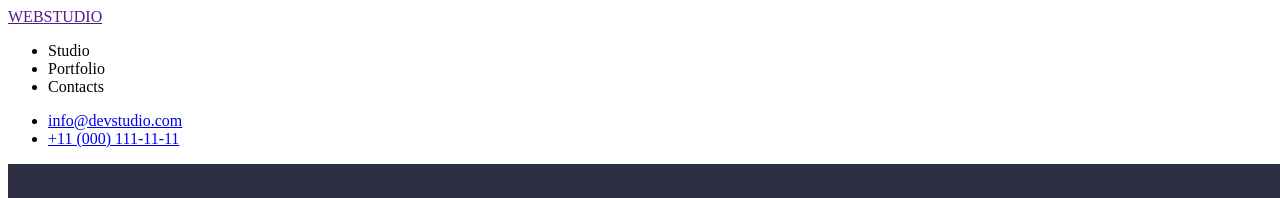
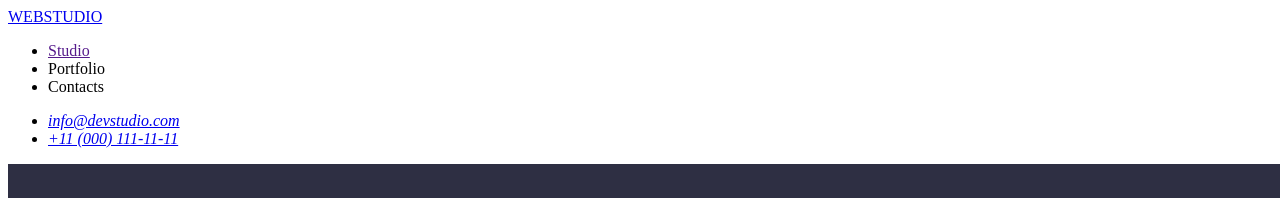
Before and after one commit to Bo1hdan/goit-markup-hw-01, a plain HTML site: page index.html in a window 1280 px wide. Shown: the top 198 px of the page. Drawn offline with Linux system fonts and the light colour scheme.

Commit message:
Add files via upload

```diff
--- a/index.html
+++ b/index.html
@@ -9,19 +9,21 @@
   <body>
     <header>
       <nav>
-        <a href="" target="_blank" rel="noopener noreferrer"
-          ><span>WEB</span>STUDIO</a
+        <a href="./index.html" target="_blank" rel="noopener noreferrer"
+          >WEBSTUDIO</a
         >
         <ul>
-          <li>Studio</li>
-          <li>Portfolio</li>
-          <li>Contacts</li>
+          <li><a href="">Studio</a></li>
+          <li><a href=""></a>Portfolio</li>
+          <li><a href=""></a>Contacts</li>
         </ul>
       </nav>
-      <ul>
-        <li><a href="mailto:info@devstudio.com">info@devstudio.com</a></li>
-        <li><a href="tel:+11(000)111-11-11">+11 (000) 111-11-11</a></li>
-      </ul>
+      <address>
+        <ul>
+          <li><a href="mailto:info@devstudio.com">info@devstudio.com</a></li>
+          <li><a href="tel:+11(000)111-11-11">+11 (000) 111-11-11</a></li>
+        </ul>
+      </address>
     </header>
     <main>
       <section>
```
